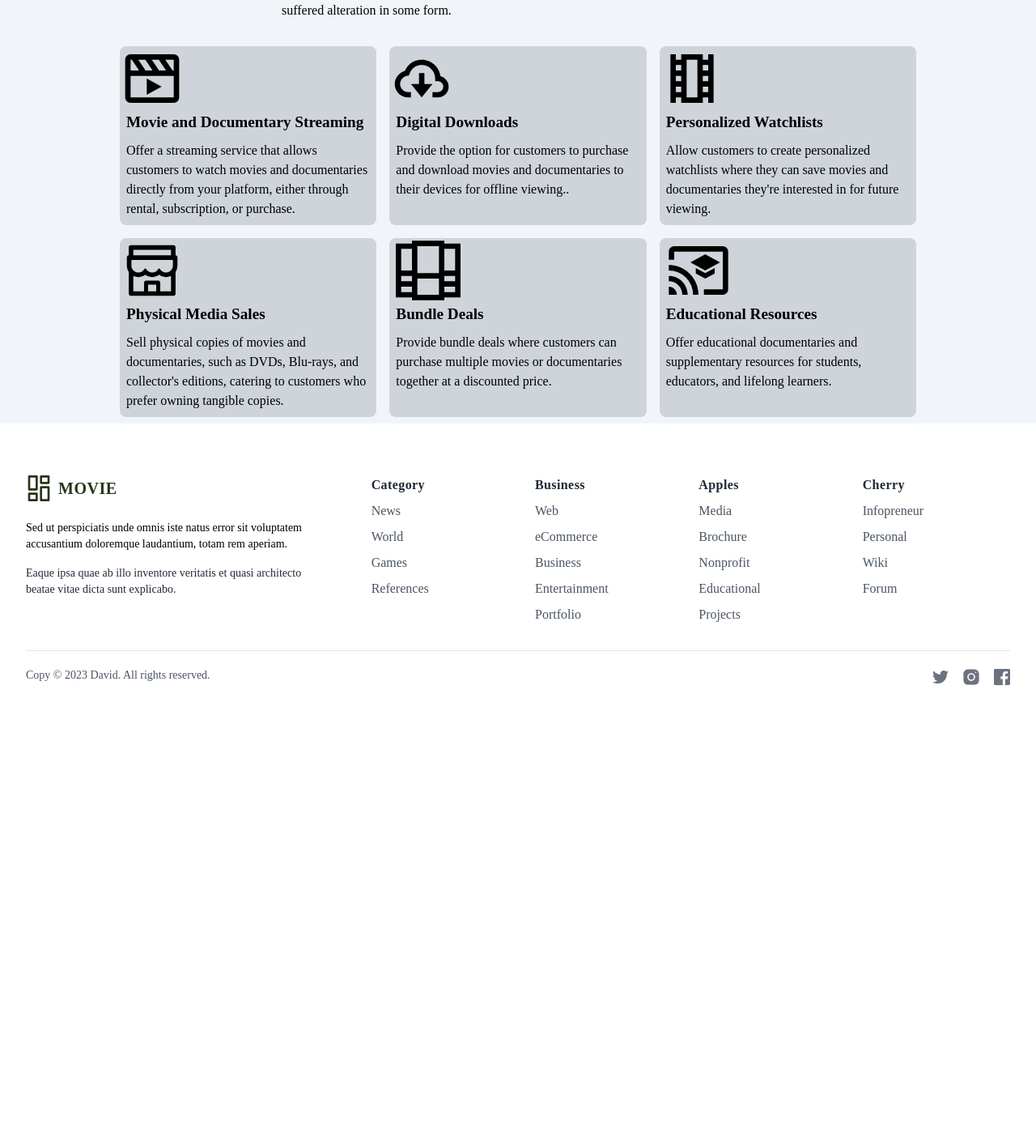
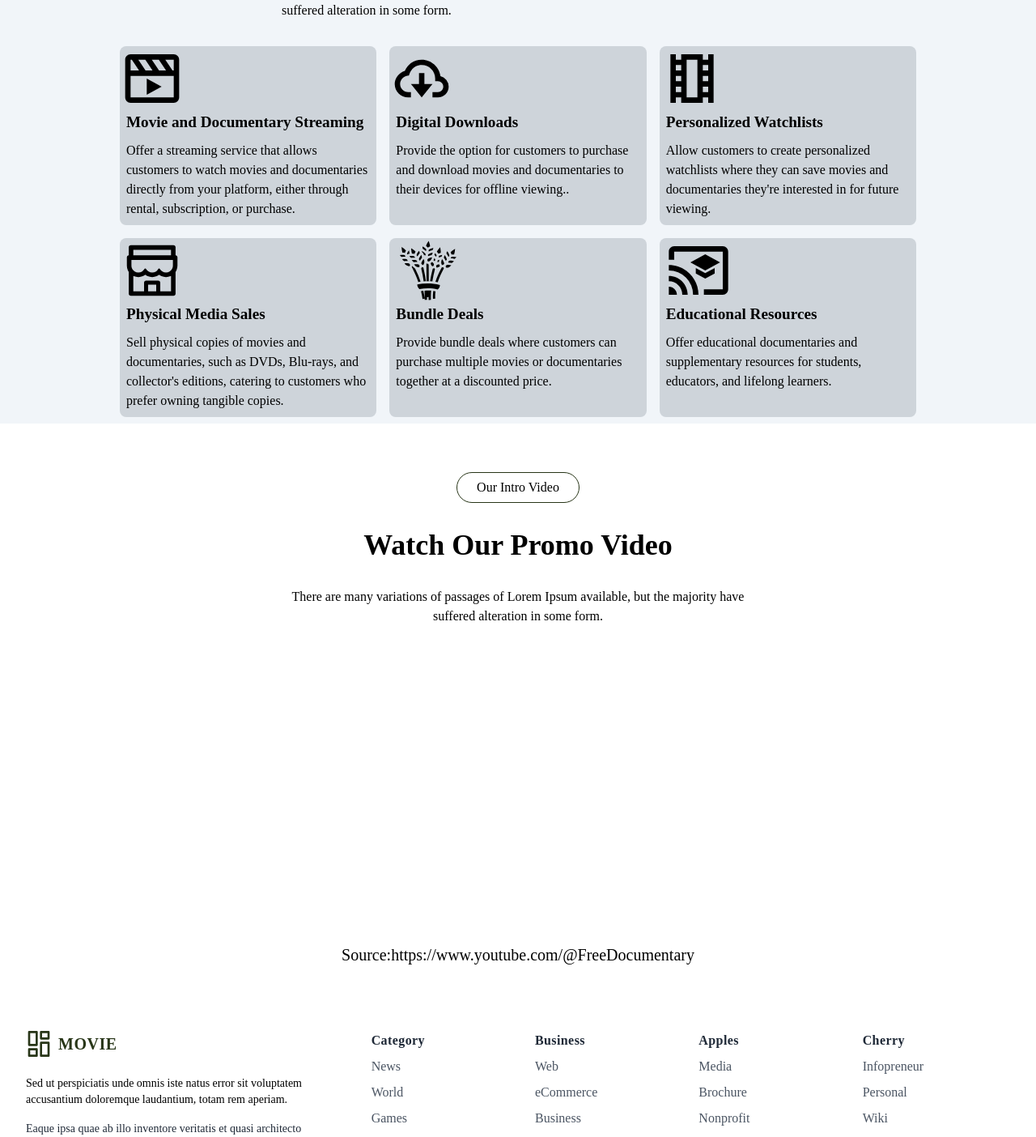
Before and after one commit to DKarimi90/movie-front, a React (Create React App) app: page / in a window 1280 px wide. Shown: the part 1446-2850 px from the top of the page at 81% size. Before the commit the page ends 2334 px from the top, so only its background shows below. Built offline with nearby package versions, Linux system fonts and the light colour scheme; no server answers.

Commit message:
updated files

```diff
--- a/package.json
+++ b/package.json
@@ -10,8 +10,10 @@
     "react": "^18.2.0",
     "react-dom": "^18.2.0",
     "react-icons": "^4.10.1",
+    "react-player": "^2.12.0",
     "react-router-dom": "^6.15.0",
     "react-scripts": "5.0.1",
+    "react-scroll": "^1.8.9",
     "tailwindcss-cli": "^0.1.2",
     "web-vitals": "^2.1.4"
   },
--- a/src/components/Home.js
+++ b/src/components/Home.js
@@ -1,6 +1,8 @@
 import React from 'react'
-import { Link } from 'react-router-dom'
+import { NavLink } from 'react-router-dom'
+import HomeMore from './pages/HomeMore'
 import Services from './pages/Services'
+import {Link} from 'react-scroll'
 
 const Home = () => {
   return (
@@ -15,11 +17,11 @@ const Home = () => {
           </div>
           <div className='flex justify-evenly'>
             <div>
-              <button className='btn shadow-b shadow-black'><Link to="/login" onClick={() => window.scrollTo(0, 0)}>GET STARTED</Link></button>
+              <button className='btn shadow-b shadow-black'><NavLink to="/login" onClick={() => window.scrollTo(0, 0)}>GET STARTED</NavLink></button>
             </div>
             <div>
               <image />
-              <Link to="/login">Watch Intro</Link>
+              <Link to="HomeMore" className='cursor-pointer' smooth={true} duration="700">Watch Intro</Link>
             </div>
           </div>
         </div>
@@ -43,10 +45,10 @@ const Home = () => {
           </div>
           <div className='flex bg-[var(--secondary3)] border-r border-[var(--primary)] relative rounded-lg p-1 items-center'>
             <div>
-              <Link to="/about" className='btn' onClick={() => window.scrollTo(0, 0)}>Who We Are</Link>
+              <NavLink to="/about" className='btn' onClick={() => window.scrollTo(0, 0)}>Who We Are</NavLink>
             </div>
-            <Link to="/vision" className='bg-[var(--plain)] p-3 font-thin mx-2 rounded-md link' onClick={() => window.scrollTo(0, 0)}>Our Vision</Link>
-            <Link to="/history" className='bg-[var(--plain)] p-3 font-thin rounded-md link' onClick={() => window.scrollTo(0, 0)}>Our History</Link>
+            <NavLink to="/vision" className='bg-[var(--plain)] p-3 font-thin mx-2 rounded-md link' onClick={() => window.scrollTo(0, 0)}>Our Vision</NavLink>
+            <NavLink to="/history" className='bg-[var(--plain)] p-3 font-thin rounded-md link' onClick={() => window.scrollTo(0, 0)}>Our History</NavLink>
           </div>
           <div className='font-thin py-6'>
             <p className='py-3'>It is a long established fact that a reader will be distracted by the readable content of a page when looking at its layout. The point of using Lorem Ipsum is that it has a more-or-less normal distribution of letters, look like readable English.</p>
@@ -55,6 +57,7 @@ const Home = () => {
         </div>
       </div>
       <Services />
+      <HomeMore />
     </div>
   )
 }
--- /dev/null
+++ b/src/components/pages/HomeMore.js
@@ -0,0 +1,26 @@
+import React from 'react';
+import ReactPlayer from 'react-player';
+import { Link } from 'react-router-dom';
+
+const HomeMore = () => {
+  return (
+    <div name="HomeMore" className='w-full md:mt-12'>
+      <div className='w-full max-w-[1000px] mx-auto flex flex-col items-center pt-3'>
+        <h1 className='px-6 py-[6px] border border-[var(--primary)] rounded-full'>Our Intro Video</h1>
+        <p className='font-bold md:text-4xl py-8'>Watch Our Promo Video</p>
+        <p className='max-w-[600px] px-2 text-center'>There are many variations of passages of Lorem Ipsum available, but the majority have suffered alteration in some form.</p>
+        <div className='py-4'>
+        <ReactPlayer
+          url="https://www.youtube.com/watch?v=35-P5ZwP4Zg"
+          controls
+          muted
+          // playing
+        />
+        <p className='pt-4 flex justify-center text-sm md:text-xl'>Source: <Link to="https://www.youtube.com/@FreeDocumentary" target="blank">https://www.youtube.com/@FreeDocumentary</Link></p>
+        </div>
+      </div>
+    </div>
+  );
+};
+
+export default HomeMore;
--- a/src/components/pages/Services.js
+++ b/src/components/pages/Services.js
@@ -2,7 +2,7 @@ import React from 'react'
 import {BiMoviePlay, BiCloudDownload} from 'react-icons/bi'
 import {MdOutlineLocalMovies, MdOutlineCastForEducation} from 'react-icons/md'
 import {AiOutlineShop} from 'react-icons/ai'
-import {GrBundle} from 'react-icons/gr'
+import {GiGrainBundle} from 'react-icons/gi'
 
 const Services = () => {
   return (
@@ -35,7 +35,7 @@ const Services = () => {
                 <p className='font-thin py-2'>Sell physical copies of movies and documentaries, such as DVDs, Blu-rays, and collector's editions, catering to customers who prefer owning tangible copies.</p>
               </div>
               <div className='bg-[var(--secondary2)] rounded-lg flex flex-col group px-2 hover:scale-105 duration-700 ease-in-out hover:shadow-lg hover:shadow-black'>
-                <h1><GrBundle className='w-[50px] h-[50px] md:w-[80px] md:h-[80px] group-hover:text-[var(--danger)]'/></h1>
+                <h1><GiGrainBundle className='w-[50px] h-[50px] md:w-[80px] md:h-[80px] group-hover:text-[var(--danger)]'/></h1>
                 <p className='font-bold text-[1.2rem]'>Bundle Deals</p>
                 <p className='font-thin py-2'>Provide bundle deals where customers can purchase multiple movies or documentaries together at a discounted price.</p>
               </div>
--- a/src/index.css
+++ b/src/index.css
@@ -37,7 +37,7 @@
     @apply px-8 hover:font-bold
   }
   .link {
-    @apply hover:bg-[var(--secondary2)]
+    @apply hover:bg-[var(--secondary3)]
   }
 
 }
```
Also changed, not shown: 1 other file (tests, documents, lock files or other folders).
